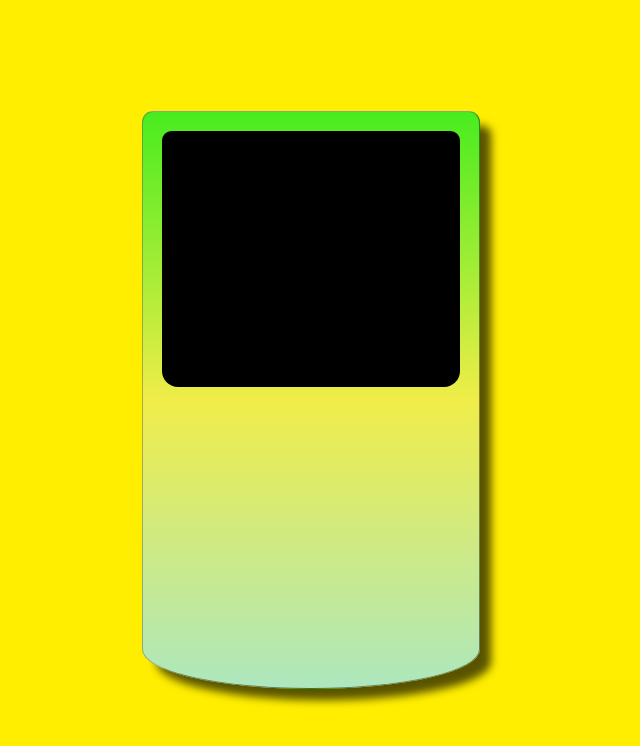
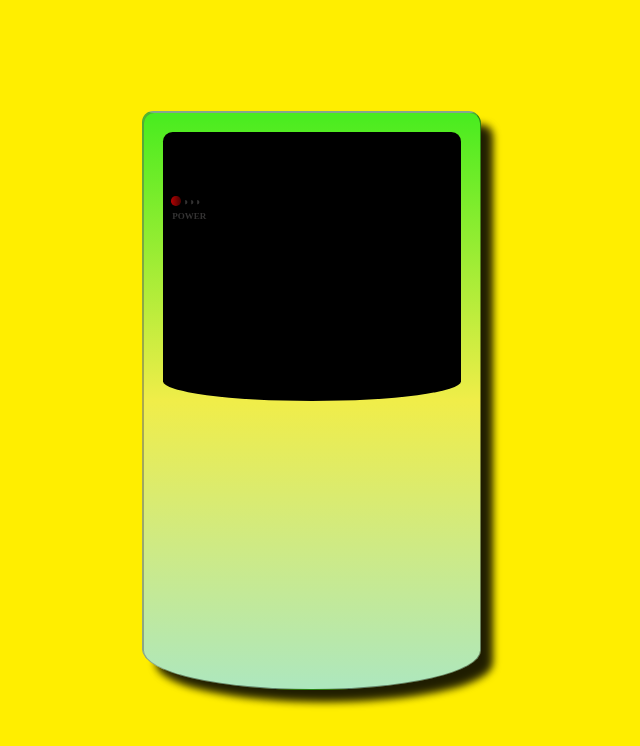
Before and after one commit to Achoay/VLFSTD2023Proyecto2, a plain HTML site: page index.html in a window 1280 px wide. Shown: the whole page, without its empty margins (329-969 px from the left). Drawn offline with Linux system fonts and the light colour scheme.

Commit message:
Añadido boton Powera pantalla

```diff
--- a/css/styles.css
+++ b/css/styles.css
@@ -23,6 +23,11 @@ body {
     box-shadow: 0.8em 0.8em 0.5em -0.1em rgba(0, 0, 0, 0.65);
 }
 
+div {
+    display: block;
+}
+
+
 
 
 .top{
@@ -37,3 +42,47 @@ body {
     width: 18.6em;
     height: 2em;
 }
+
+.center {
+    width: 18.6em;
+    height: 11em;
+    display: flex;
+}
+
+.borderRight, .borderLeft{
+    width: 3.3em;
+    height: 11em;
+}
+.redLight{
+    width: 0.6em;
+    height: 0.6em;
+    border-radius: 50%;
+    background-image: linear-gradient(to right, rgb(181, 1, 1), rgb(72, 2, 2));;
+    color: white;
+    margin: 2em 0 0em 0.5em;
+}
+
+.power{
+    color: rgb(52, 51, 51);
+    font-size: xx-small;
+    font-weight: bold;
+    margin: 0.5em 0 0 1em;
+}
+
+.halfCircle{
+    color: rgb(52, 51, 51);
+    font-size: x-small;
+    margin-left: 2em;
+    margin-top: -1em;
+}
+.borderBottom{
+    width: 18.6em;
+    height: 3.8em;
+    border-radius: 60em/8em;
+    border-top-left-radius: 0%;
+    border-top-right-radius: 0%;
+    background-color: black;
+    display: flex;
+    justify-content: center;
+    align-items: center;
+}
--- a/index.html
+++ b/index.html
@@ -11,11 +11,26 @@
 
 <body background="/imagenes/fondo Mario Bros.jpg" alt="imagen fondo">
 
-    <div class="main" id="bloque">
-        <div class="top"></div>
-        <div class="borderTop"></div>
+    <div class="main" id=noColour>
 
+        <div class="main"id=noColour>
 
+            <div class="top">
+                <div class="borderTop"></div>
+                <div class="center">
+                    <div class="borderRight">
+                        <div class="redLight"></div>
+                        <div class="halfCircle">◗◗◗</div>
+                        <div class="power">POWER</div>
+                    </div>
+
+                    <div class="borderLeft"></div>
+                </div>
+                <div class="borderBottom">
+
+                </div>
+
+            </div>
 
 
 
--- a/js/main.js
+++ b/js/main.js
@@ -0,0 +1,12 @@
+
+function turnScreenOn(){
+    let screen = document.getElementById("screenOn");
+    screen.classList.add("turnOn");
+
+}
+
+function transparent(){
+    let main = document.getElementById("noColour");
+    main.classList.add("makeTransparent");
+
+}
```
